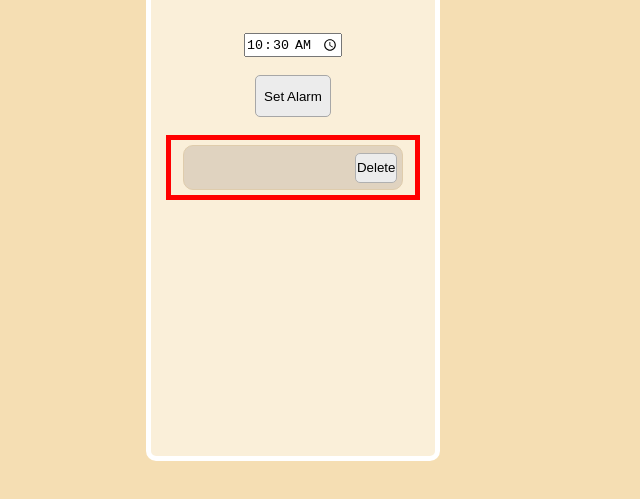
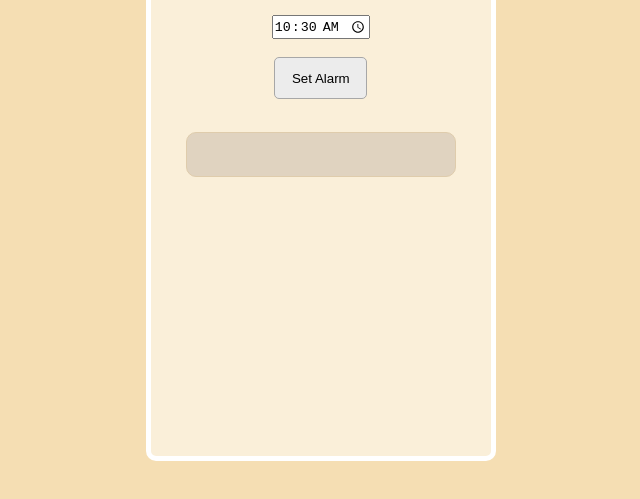
Before and after one commit to mikkimat81539/dateTimeStorage, a plain HTML site: page alarm.html in a window 1280 px wide. Both pictures are taken after typing "2020-01-15", "10:30" into the empty fields and a click on the button "Set Alarm". Shown: the part 259-758 px from the top of the page, without its empty margins (347-987 px from the left). Drawn offline with Linux system fonts and the light colour scheme.

Commit message:
created div container and p tag for alarm container

```diff
--- a/alarm.css
+++ b/alarm.css
@@ -30,7 +30,7 @@ form {
 
 .timeContainer {
 	padding: 15px;
-	width: 100%;
+	width: 350px;
 	height: 100%;
 	border: solid 5px white;
 	border-radius: 10px;
@@ -38,7 +38,7 @@ form {
 	display: flex;
 	flex-direction: column;
 	align-items: center;
-	flex-wrap: wrap;
+
 }
 
 .timeContainer > .currentTime {
@@ -67,15 +67,16 @@ form {
 	background-color: rgb(222, 221, 221);
 }
 
+
 .appendContainer {
-	border: solid 5px red;
+	padding: 5px;
 	width: 100%;
-	height: auto;
+	height: 45%;
 	display: flex;
-	justify-content: center;
+	flex-direction: column;
 	align-items: center;
 }
-
+/*
 .alarmContainer {
 	margin: 5px 0px;
 	padding: 5px;
@@ -102,3 +103,4 @@ form {
 .alarmContainer > button:hover {
 	background-color: rgb(222, 221, 221);
 }
+*/
--- a/alarm.html
+++ b/alarm.html
@@ -24,18 +24,20 @@
 
 			<label for="timing"></label>
 			<br>
-			<br>
 			<input name="time" id="timing" type="time" required>
 			<br>
 			<button type="submit" id="submitbtn">Set Alarm</button>
 
 			<br>
 
-			<div class="appendContainer">
+			<div class="appendContainer" id="appendContainer">
+				<!--
 				<div class="alarmContainer" id="alarmContainer">
 					<button type="button" id="deleteBtn">Delete</button>
 				</div>
+				-->
 			</div>
+
 		</div>
 	</form>
 
--- a/alarm.js
+++ b/alarm.js
@@ -3,7 +3,7 @@ const calender = document.getElementById('calender')
 const timing = document.getElementById('timing')
 const submitbtn = document.getElementById('submitbtn')
 const deleteBtn = document.getElementById('deleteBtn')
-const alarmContainer = document.getElementById('alarmContainer')
+const appendContainer = document.getElementById('appendContainer')
 const timeContainer = document.getElementById('timeContainer')
 
 // Display Current Time
@@ -72,13 +72,34 @@ function timeStorage() {
 }
 
 function alarmContainerAppend() {
-	if (alarmContainer.style.visibility === '') {
-		alarmContainer.style.visibility = 'visible'
+	// creating div container for alarm container
+	const newDiv = document.createElement("div");
+
+	newDiv.id = ""
+	newDiv.className = "alarmContainer"
+	newDiv.style.width = "90%"
+	newDiv.style.height = "45px"
+	newDiv.style.border = "solid 1px rgb(223, 204, 172)"
+	newDiv.style.borderRadius = "10px"
+	newDiv.style.backgroundColor = "rgb(224, 211, 192)"
+	newDiv.style.margin = "10px 0px"
+
+
+	if (appendContainer.querySelectorAll('div').length < 3) {
+		appendContainer.appendChild(newDiv)
 	}
 
-	// else {
-	// 	alarmContainer.style.visibility = ''
-	// }
+	// creating p tag
+	else {
+		const newP = document.createElement("p")
+		newP.style.color = "red"
+		newP.style.fontFamily = "'Saira', Arial, sans-serif"
+		newP.textContent = 'The maximum alarms you can set is 3'
+
+		if (appendContainer.querySelectorAll('p').length < 1) {
+			appendContainer.appendChild(newP)
+		}
+	}
 }
 
 // submit button function
@@ -90,10 +111,6 @@ submitbtn.addEventListener('click', (ev) => {
 })
 
 // delete button function
-deleteBtn.addEventListener('click', () => {
-	alarmContainer.remove()
-})
-
-// when I click button it needs to unhide the alarm container
-// when I click submit gray container needs to append
-// grab value of data in local storage and display in container
+// deleteBtn.addEventListener('click', () => {
+// 	alarmContainer.remove()
+// })
```
